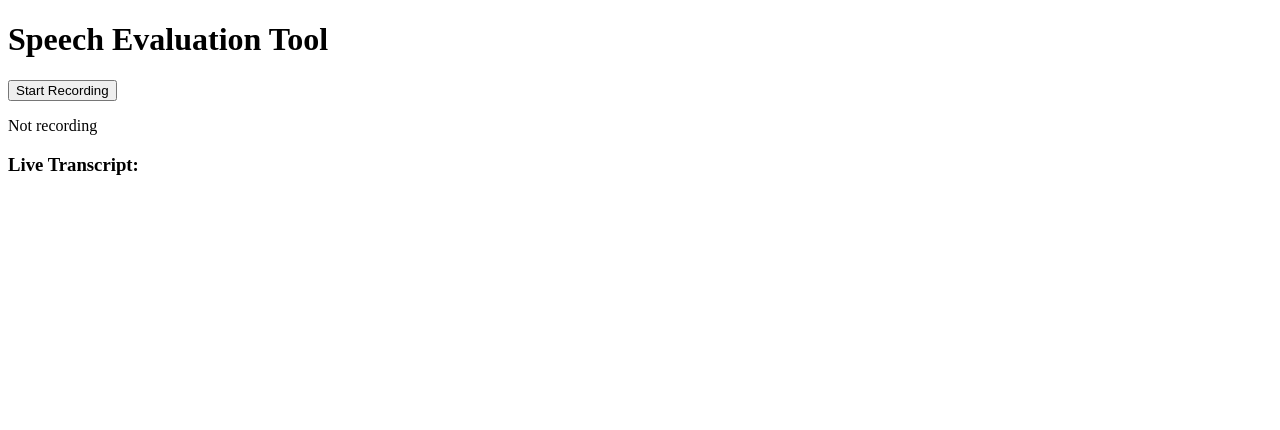
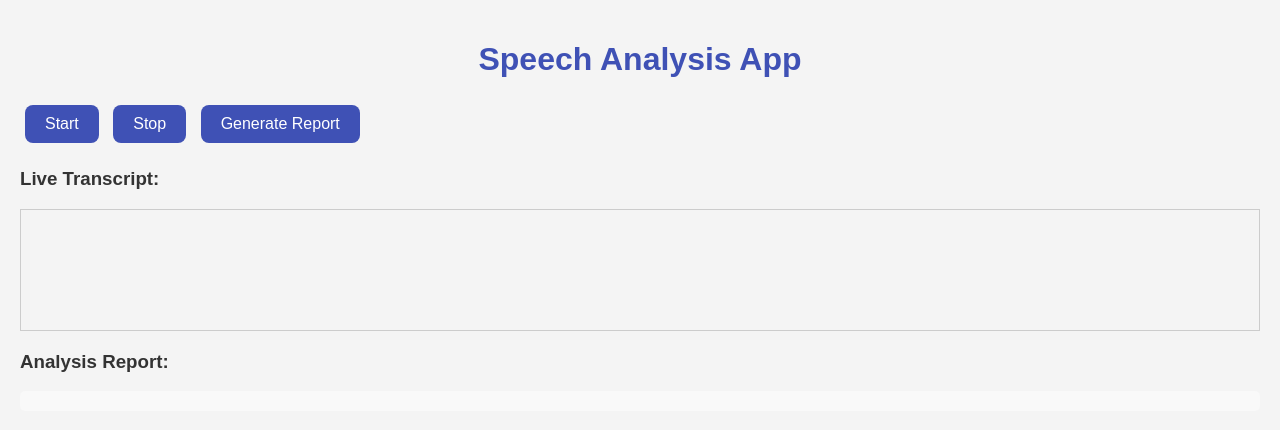
Before and after one commit to deekshag18/Speech-Practice-Evaluation-Tool, a Flask app: page / in a window 1280 px wide. Shown: the top 430 px of the page. Run offline with Flask 3, Linux system fonts and the light colour scheme.

Commit message:
Daily contribution: 04/30/2025 10:59:26

```diff
--- a/app.py
+++ b/app.py
@@ -5,58 +5,81 @@ import re
 app = Flask(__name__)
 tool = language_tool_python.LanguageTool('en-US')
 
+# List of common filler words
+filler_words_list = [
+    "uh", "um","ss", "like", "you know", "I mean", "actually", "basically", "so", "well", "literally",
+    "right", "kinda", "sorta", "I guess", "anyway", "to be honest", "just", "honestly", "seriously",
+    "in a way", "you see", "in fact", "the thing is", "well, you know", "let me think", "hold on",
+    "I don't know", "let's see", "whatever", "as I was saying", "you know what I mean", "you know what I'm saying",
+    "I'm like", "I was like", "actually, like", "basically, like", "so, um", "I don't know, like", "I mean, like",
+    "well, like", "I guess so", "to be fair", "well, actually", "I mean, seriously", "just saying", "no offense",
+    "if that makes sense", "like I said", "I'm not sure", "it's like", "maybe", "it’s just", "pretty much",
+    "I would say", "I'm thinking", "if you think about it"
+]
 
 @app.route('/')
 def index():
     return render_template('index.html')
-
 
 @app.route('/analyze', methods=['POST'])
 def analyze():
     data = request.get_json()
     transcript = data.get('transcript', '')
 
-    # LanguageTool for grammar feedback
-    matches = tool.check(transcript)
-    grammar_feedback = [{"message": m.message, "sentence": m.context} for m in matches]
+    # Count pauses marked as [pause_3s] in transcript
+    pause_count = transcript.lower().count('[pause_3s]')
 
-    # Filler word detection
-    filler_words_list = ['um', 'uh', 'like', 'you know', 'so']
-    filler_counts = {word: transcript.lower().count(word) for word in filler_words_list}
+    # Detect filler words used in the transcript
+    filler_used = []
+    filler_counts = {}
+    lower_transcript = transcript.lower()
+    for word in set(filler_words_list):
+        count = len(re.findall(r'\b' + re.escape(word) + r'\b', lower_transcript))
+        if count > 0:
+            filler_used.append(word)
+            filler_counts[word] = count
+
     total_fillers = sum(filler_counts.values())
 
-    # Simulated confidence score (could be enhanced with ML later)
-    confidence = round(1 - (len(matches) + total_fillers) / max(len(transcript.split()), 1), 2)
+    # LanguageTool: filter grammar-only mistakes (exclude spelling mistakes)
+    matches = tool.check(transcript)
+    grammar_issues = []
+    for match in matches:
+        if "Spelling mistake" not in match.message and match.ruleId != "MORFOLOGIK_RULE_EN_US":
+            grammar_issues.append({
+                "message": match.message,
+                "sentence": match.context
+            })
 
-    # Structure feedback (simple rules for example)
-    sentence_count = transcript.count('.') + transcript.count('!')
+    # Confidence score calculation
+    confidence = round(1 - (len(grammar_issues) + total_fillers + pause_count) / max(len(transcript.split()), 1), 2)
+
+    # Sentence structure
+    sentence_count = transcript.count('.') + transcript.count('!') + transcript.count('?')
     avg_sentence_length = len(transcript.split()) / (sentence_count or 1)
     structure = "Well-structured" if avg_sentence_length <= 20 else "Too long; consider shorter sentences."
 
-    # Fluency (based on errors + fillers)
-    if len(matches) <= 2 and total_fillers <= 2:
+    # Fluency classification
+    if len(grammar_issues) <= 2 and total_fillers <= 2:
         fluency = "Excellent"
-    elif len(matches) <= 5 and total_fillers <= 5:
+    elif len(grammar_issues) <= 5 and total_fillers <= 5:
         fluency = "Moderate"
     else:
         fluency = "Needs Improvement"
 
-    # Simulated pause count (you can improve this with audio timestamps later)
-    simulated_pauses = transcript.count('...')  # optional in UI
-
     result = {
         "transcript": transcript,
-        "grammar_feedback": grammar_feedback,
+        "filler_words_found": filler_used,
         "filler_counts": filler_counts,
         "total_fillers": total_fillers,
+        "grammar_issues": grammar_issues,
+        "pause_count": pause_count,
         "structure_feedback": structure,
         "fluency": fluency,
-        "confidence": f"{confidence * 100}%",
-        "pauses": simulated_pauses
+        "confidence": f"{confidence * 100}%"
     }
 
     return jsonify(result)
 
-
 if __name__ == '__main__':
     app.run(debug=True)
--- /dev/null
+++ b/static/style.css
@@ -0,0 +1,82 @@
+body {
+    font-family: 'Segoe UI', Tahoma, Geneva, Verdana, sans-serif;
+    background: #f4f4f4;
+    margin: 0;
+    padding: 0;
+    color: #333;
+}
+
+.container {
+    max-width: 900px;
+    margin: 30px auto;
+    padding: 20px;
+    background: white;
+    border-radius: 15px;
+    box-shadow: 0 0 15px rgba(0, 0, 0, 0.1);
+}
+
+h1 {
+    text-align: center;
+    color: #3f51b5;
+}
+
+.buttons {
+    display: flex;
+    justify-content: center;
+    gap: 20px;
+    margin: 20px 0;
+}
+
+button {
+    padding: 12px 20px;
+    border: none;
+    border-radius: 8px;
+    background-color: #3f51b5;
+    color: white;
+    font-size: 16px;
+    cursor: pointer;
+    transition: background-color 0.3s ease;
+}
+
+button:hover {
+    background-color: #303f9f;
+}
+
+textarea {
+    width: 100%;
+    height: 160px;
+    padding: 15px;
+    font-size: 15px;
+    border: 1px solid #ccc;
+    border-radius: 10px;
+    resize: none;
+    margin-top: 20px;
+}
+
+.result {
+    margin-top: 30px;
+}
+
+.result h2 {
+    color: #2c3e50;
+}
+
+.result p, .result ul {
+    margin-bottom: 10px;
+    line-height: 1.5;
+}
+
+.result ul {
+    list-style-type: disc;
+    padding-left: 20px;
+}
+
+.tag {
+    display: inline-block;
+    background-color: #e0e0e0;
+    color: #555;
+    padding: 6px 10px;
+    margin: 4px;
+    border-radius: 5px;
+    font-size: 14px;
+}
--- a/templates/index.html
+++ b/templates/index.html
@@ -1,74 +1,106 @@
 <!DOCTYPE html>
-<html>
+<html lang="en">
 <head>
-    <title>Speech Evaluation Tool</title>
+    <meta charset="UTF-8">
+    <title>Speech Analysis App</title>
+    <link rel="stylesheet" href="{{ url_for('static', filename='style.css') }}">
+
+    <style>
+        body { font-family: Arial, sans-serif; padding: 20px; }
+        button { margin: 5px; padding: 10px 20px; }
+        #transcript { border: 1px solid #ccc; padding: 10px; min-height: 100px; }
+        .section { margin-top: 20px; }
+        .report { background: #f9f9f9; padding: 10px; border-radius: 5px; }
+    </style>
+</head>
+<body>
+    <h1>Speech Analysis App</h1>
+
+    <button onclick="startListening()">Start</button>
+    <button onclick="stopListening()">Stop</button>
+    <button onclick="generateReport()">Generate Report</button>
+
+    <div class="section">
+        <h3>Live Transcript:</h3>
+        <div id="transcript"></div>
+    </div>
+
+    <div class="section">
+        <h3>Analysis Report:</h3>
+        <div id="report" class="report"></div>
+    </div>
+
     <script>
         let recognition;
-        let isRecording = false;
+        let transcriptText = '';
+        let lastTimestamp = 0;
 
-        function toggleRecording() {
-            if (isRecording) {
-                recognition.stop();
-                document.getElementById("status").innerText = "Stopped";
-                isRecording = false;
-                document.getElementById("startBtn").innerText = "Start Recording";
-            } else {
-                recognition = new webkitSpeechRecognition();
+        function startListening() {
+            const SpeechRecognition = window.SpeechRecognition || window.webkitSpeechRecognition;
+            recognition = new SpeechRecognition();
             recognition.continuous = true;
             recognition.interimResults = true;
             recognition.lang = 'en-US';
 
-                let finalTranscript = '';
-                recognition.onresult = function (event) {
+            transcriptText = '';
+            lastTimestamp = Date.now();
+
+            recognition.onresult = (event) => {
                 let interimTranscript = '';
-                    for (let i = event.resultIndex; i < event.results.length; ++i) {
+                for (let i = event.resultIndex; i < event.results.length; i++) {
+                    const currentTime = Date.now();
+                    const timeDiff = (currentTime - lastTimestamp) / 1000;
+                    lastTimestamp = currentTime;
+
+                    let result = event.results[i][0].transcript;
+                    if (timeDiff > 8) {
+                        result = '[pause_8s] ' + result;
+                    }
+
                     if (event.results[i].isFinal) {
-                            finalTranscript += event.results[i][0].transcript + ' ';
+                        transcriptText += result + ' ';
                     } else {
-                            interimTranscript += event.results[i][0].transcript;
+                        interimTranscript += result;
                     }
                 }
-                    document.getElementById("transcript").innerText = finalTranscript + interimTranscript;
+                document.getElementById('transcript').innerText = transcriptText + interimTranscript;
             };
 
-                recognition.onend = function () {
+            recognition.start();
+        }
+
+        function stopListening() {
+            if (recognition) {
+                recognition.stop();
+            }
+        }
+
+        function generateReport() {
             fetch('/analyze', {
                 method: 'POST',
-                        headers: {
-                            'Content-Type': 'application/json'
-                        },
-                        body: JSON.stringify({ transcript: document.getElementById("transcript").innerText })
+                headers: { 'Content-Type': 'application/json' },
+                body: JSON.stringify({ transcript: transcriptText.trim() })
             })
             .then(response => response.json())
             .then(data => {
-                        document.getElementById("results").innerHTML = `
-                            <h3>Evaluation Summary</h3>
-                            <p><strong>Transcript:</strong> ${data.transcript}</p>
-                            <p><strong>Grammar Issues:</strong> ${data.grammar_feedback.length}</p>
-                            <ul>${data.grammar_feedback.map(f => `<li>${f.message} <em>(${f.sentence})</em></li>`).join('')}</ul>
-                            <p><strong>Filler Words:</strong> ${Object.entries(data.filler_counts).map(([w, c]) => `${w}: ${c}`).join(', ')}</p>
-                            <p><strong>Sentence Structure:</strong> ${data.structure_feedback}</p>
-                            <p><strong>Fluency:</strong> ${data.fluency}</p>
-                            <p><strong>Confidence:</strong> ${data.confidence}</p>
-                            <p><strong>Simulated Pauses:</strong> ${data.pauses}</p>
+                const report = `
+                    <strong>Transcript:</strong> ${data.transcript}<br><br>
+                    <strong>Filler Words:</strong> ${data.filler_words_found.join(', ') || 'None'}<br>
+                    <strong>Total Fillers:</strong> ${data.total_fillers}<br>
+                    <strong>Pauses (>8s):</strong> ${data.pause_count}<br><br>
+                    <strong>Grammar Issues:</strong><br>
+                    <ul>${data.grammar_issues.map(issue => `<li>${issue.message}<br><em>${issue.sentence}</em></li>`).join('')}</ul>
+                    <strong>Sentence Structure:</strong> ${data.structure_feedback}<br>
+                    <strong>Fluency:</strong> ${data.fluency}<br>
+                    <strong>Confidence:</strong> ${data.confidence}<br>
                 `;
+                document.getElementById('report').innerHTML = report;
+            })
+            .catch(error => {
+                console.error('Error:', error);
+                alert('Error generating report. See console for details.');
             });
-                };
-
-                recognition.start();
-                isRecording = true;
-                document.getElementById("status").innerText = "Recording...";
-                document.getElementById("startBtn").innerText = "Stop Recording";
-            }
         }
     </script>
-</head>
-<body>
-    <h1>Speech Evaluation Tool</h1>
-    <button id="startBtn" onclick="toggleRecording()">Start Recording</button>
-    <p id="status">Not recording</p>
-    <h3>Live Transcript:</h3>
-    <p id="transcript"></p>
-    <div id="results"></div>
 </body>
 </html>
```
Lines whose indentation alone changed are shown as unchanged.
